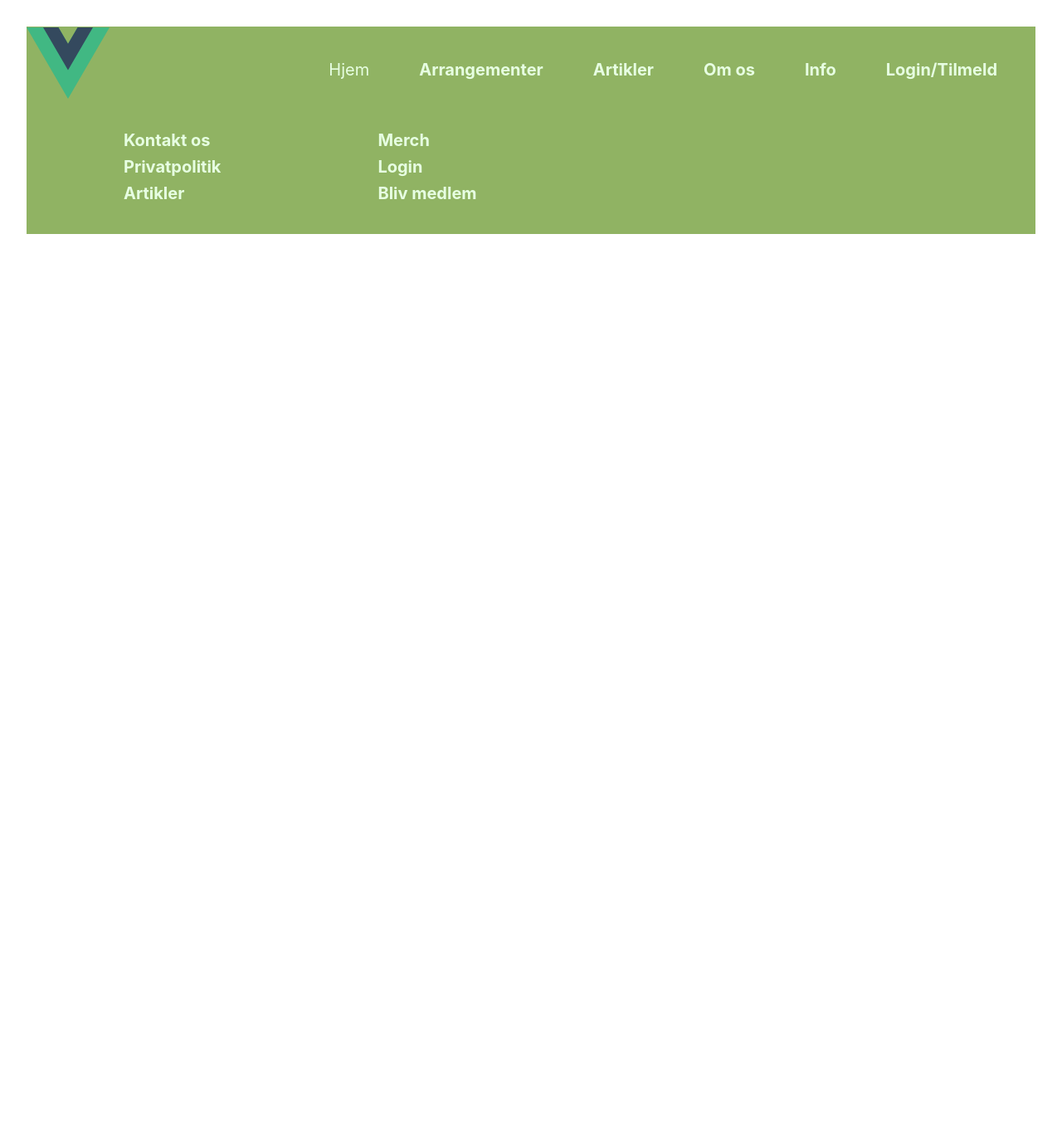
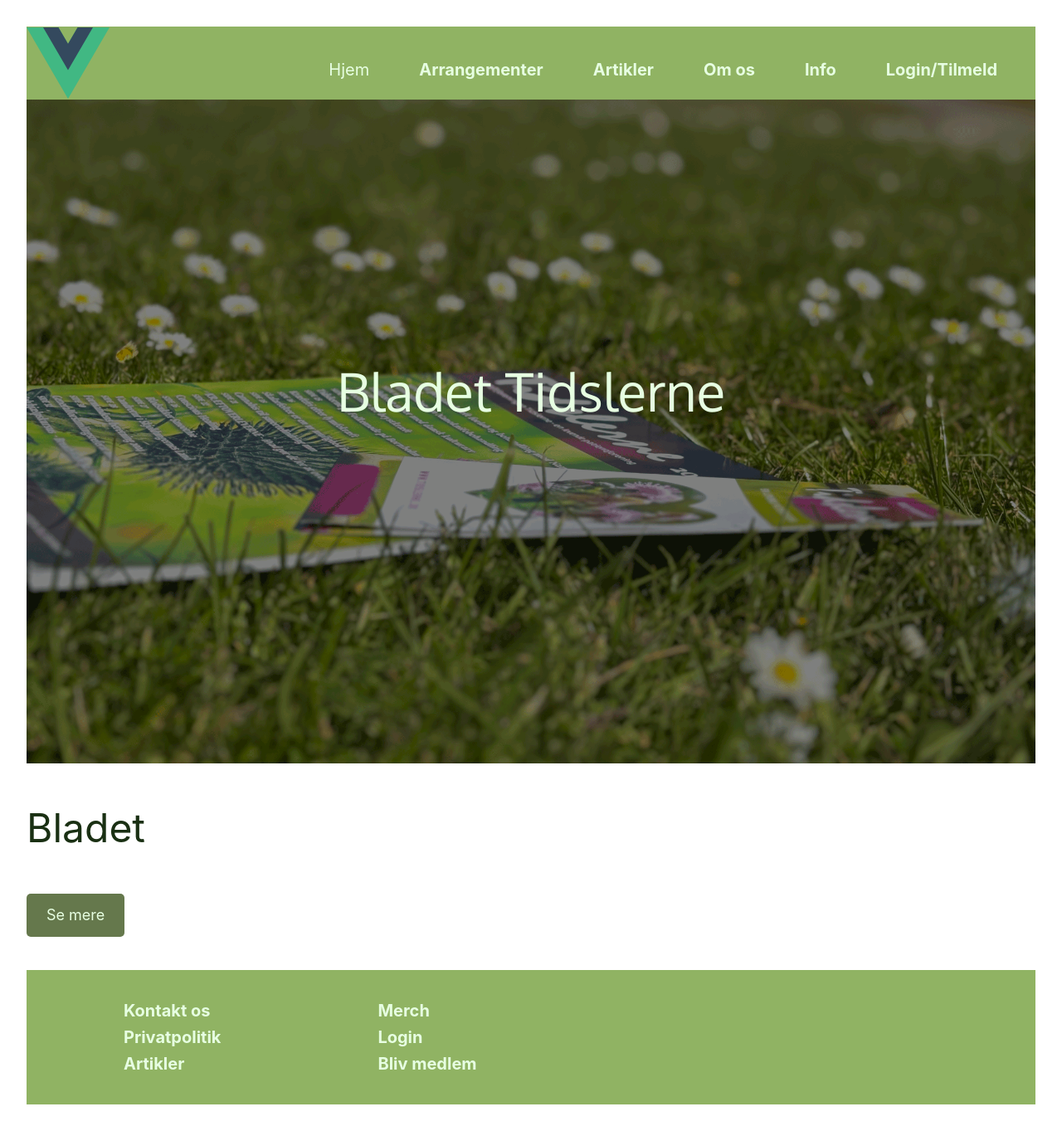
Before and after one commit to LunaDamm/tidslerne-frfr, a Vue app: page /bladet in a window 1280 px wide. Shown: the whole page at 83% size. Before the commit the page ends 800 px from the top, so only its background shows below. Built offline with nearby package versions, Linux system fonts and the light colour scheme.

Commit message:
bladet side

```diff
--- a/src/views/BladetView.vue
+++ b/src/views/BladetView.vue
@@ -1,13 +1,38 @@
 <template>
-  <div>
+<div class="relative w-full h-[400px] md:h-[800px]">
+  <div class="absolute inset-0 bg-cover bg-center" style="background-image: url('/images/midt-om-natten.png');"></div>
 
+  <!-- Overlay -->
+  <div class="absolute inset-0 bg-black opacity-50"></div>
+
+  <!-- Tekst -->
+  <div class="relative z-10 container mx-auto px-4 text-center">
+    <h1 class="text-light-green font-headline font-bold text-[64px] pt-75">
+      Bladet Tidslerne
+    </h1>
   </div>
+</div>
+
+<div class="p-5"></div>
+
+  <h1 class="text-dark-green font-bold text-[48px]">Bladet</h1>
+
+<div class="p-5"></div>
+
+<button class="bg-button-green text-light-green px-6 py-3 rounded-[5px] text-lg">
+      Se mere
+    </button>
+
+
+<div class="p-5"></div>
 </template>
 
+
+
+
+
+
 <script setup>
-
 </script>
 
-<style lang="scss" scoped>
-
-</style>
+<style></style>
--- a/src/views/OmOsView.vue
+++ b/src/views/OmOsView.vue
@@ -3,11 +3,14 @@
   <div class="p-5"></div>
 
   <h1 class="text-dark-green font-bold text-[48px]">Hvem er Vi?</h1>
+      <br></br>
+
   <p class="text-dark-green text-[18px]">Kræftforeningen Tidslerne er patienternes forening – uafhængig af læger og
     medicinalvareindustrien. Tidslernes formål er at udbrede kendskabet til, samt være brobygger mellem, konventionel og
     komplementær kræftbehandling. Vi støtter vores medlemmer i valg eller fravalg af behandling. Vi mennesker er
     individuelle, og hver patient skal finde sin egen vej.
-
+    <br></br>
+    <br></br>
     Tidslerne arbejder for en positiv og åben dialog mellem behandler og patient samt for oplysning om bivirkninger og
     evidens for behandlingstilbud, både i det konventionelle sundhedssystem og indenfor de komplementære/alternative
     behandlingsformer.</p>
```
Also changed, not shown: public/images/midt-om-natten.png (added).
